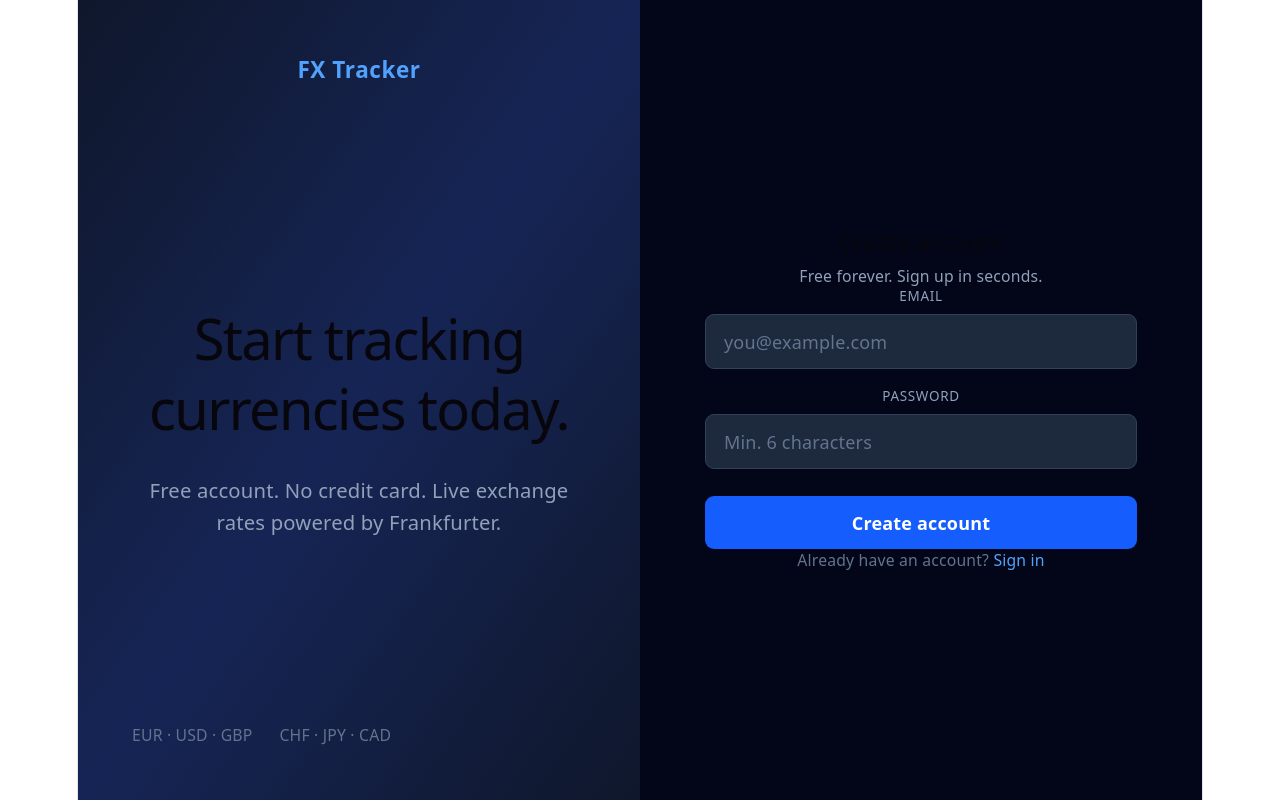
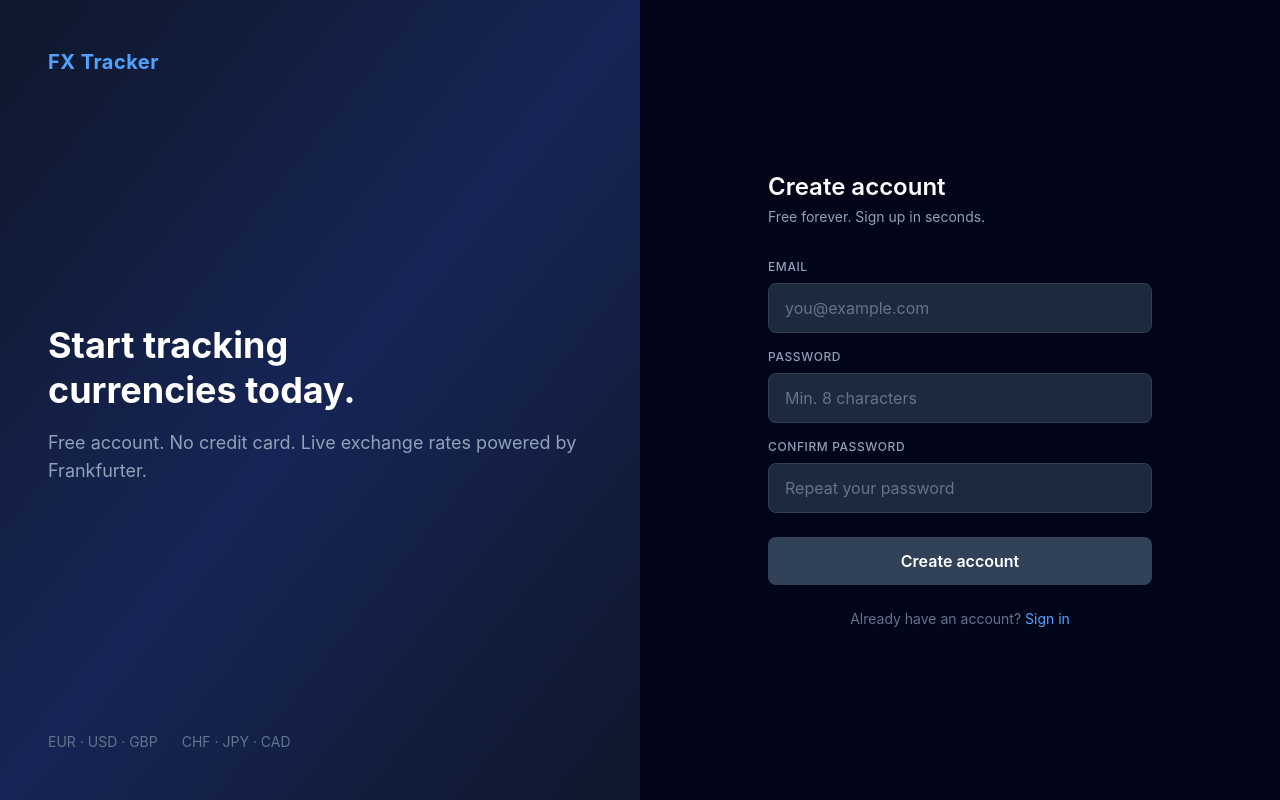
Before and after one commit to metisssi/finance-tracker, a React (Vite) app in the folder frontend/: page / in a window 1280 px wide. Both pictures are taken after a click on the element "Create one". Built offline with nearby package versions, Linux system fonts and the light colour scheme.

Commit message:
feat: strong password validation on register + repeat password field

```diff
--- a/frontend/src/index.css
+++ b/frontend/src/index.css
@@ -1,63 +1,11 @@
 @import "tailwindcss";
 
 :root {
-  --text: #6b6375;
-  --text-h: #08060d;
-  --bg: #fff;
-  --border: #e5e4e7;
-  --code-bg: #f4f3ec;
-  --accent: #aa3bff;
-  --accent-bg: rgba(170, 59, 255, 0.1);
-  --accent-border: rgba(170, 59, 255, 0.5);
-  --social-bg: rgba(244, 243, 236, 0.5);
-  --shadow:
-    rgba(0, 0, 0, 0.1) 0 10px 15px -3px, rgba(0, 0, 0, 0.05) 0 4px 6px -2px;
-
-  --sans: system-ui, 'Segoe UI', Roboto, sans-serif;
-  --heading: system-ui, 'Segoe UI', Roboto, sans-serif;
-  --mono: ui-monospace, Consolas, monospace;
-
-  font: 18px/145% var(--sans);
-  letter-spacing: 0.18px;
-  color-scheme: light dark;
-  color: var(--text);
-  background: var(--bg);
-  font-synthesis: none;
-  text-rendering: optimizeLegibility;
-  -webkit-font-smoothing: antialiased;
-  -moz-osx-font-smoothing: grayscale;
-
-  @media (max-width: 1024px) {
-    font-size: 16px;
-  }
-}
-
-@media (prefers-color-scheme: dark) {
-  :root {
-    --text: #9ca3af;
-    --text-h: #f3f4f6;
-    --bg: #16171d;
-    --border: #2e303a;
-    --code-bg: #1f2028;
-    --accent: #c084fc;
-    --accent-bg: rgba(192, 132, 252, 0.15);
-    --accent-border: rgba(192, 132, 252, 0.5);
-    --social-bg: rgba(47, 48, 58, 0.5);
-    --shadow:
-      rgba(0, 0, 0, 0.4) 0 10px 15px -3px, rgba(0, 0, 0, 0.25) 0 4px 6px -2px;
-  }
-
-  #social .button-icon {
-    filter: invert(1) brightness(2);
-  }
+  color-scheme: dark;
 }
 
 #root {
-  width: 1126px;
-  max-width: 100%;
-  margin: 0 auto;
-  text-align: center;
-  border-inline: 1px solid var(--border);
+  width: 100%;
   min-height: 100svh;
   display: flex;
   flex-direction: column;
@@ -67,47 +15,3 @@
 body {
   margin: 0;
 }
-
-h1,
-h2 {
-  font-family: var(--heading);
-  font-weight: 500;
-  color: var(--text-h);
-}
-
-h1 {
-  font-size: 56px;
-  letter-spacing: -1.68px;
-  margin: 32px 0;
-  @media (max-width: 1024px) {
-    font-size: 36px;
-    margin: 20px 0;
-  }
-}
-h2 {
-  font-size: 24px;
-  line-height: 118%;
-  letter-spacing: -0.24px;
-  margin: 0 0 8px;
-  @media (max-width: 1024px) {
-    font-size: 20px;
-  }
-}
-p {
-  margin: 0;
-}
-
-code,
-.counter {
-  font-family: var(--mono);
-  display: inline-flex;
-  border-radius: 4px;
-  color: var(--text-h);
-}
-
-code {
-  font-size: 15px;
-  line-height: 135%;
-  padding: 4px 8px;
-  background: var(--code-bg);
-}
--- a/frontend/src/pages/RegisterPage.tsx
+++ b/frontend/src/pages/RegisterPage.tsx
@@ -6,17 +6,38 @@ interface Props {
   onLoginClick: () => void;
 }
 
+// Password must be 8+ chars, have uppercase, lowercase, number, and symbol
+const validatePassword = (pwd: string) => {
+  const errors = [];
+  if (pwd.length < 8) errors.push("At least 8 characters");
+  if (!/[A-Z]/.test(pwd)) errors.push("One uppercase letter");
+  if (!/[a-z]/.test(pwd)) errors.push("One lowercase letter");
+  if (!/[0-9]/.test(pwd)) errors.push("One number");
+  if (!/[^A-Za-z0-9]/.test(pwd)) errors.push("One symbol (!@#$...)");
+  return errors;
+};
+
 const RegisterPage = ({ onRegister, onLoginClick }: Props) => {
   const [email, setEmail] = useState("");
   const [password, setPassword] = useState("");
+  const [confirm, setConfirm] = useState("");
   const [error, setError] = useState("");
   const [loading, setLoading] = useState(false);
 
+  const passwordErrors = validatePassword(password);
+  const strength = 5 - passwordErrors.length; // 0–5
+
+  const strengthLabel = ["", "Weak", "Weak", "Fair", "Good", "Strong"][strength];
+  const strengthColor = ["", "bg-red-500", "bg-red-400", "bg-yellow-400", "bg-blue-400", "bg-emerald-400"][strength];
+
   const handleSubmit = async (e: React.FormEvent) => {
     e.preventDefault();
-    // Basic client-side validation before hitting the server
-    if (password.length < 6) {
-      setError("Password must be at least 6 characters.");
+    if (passwordErrors.length > 0) {
+      setError("Password doesn't meet requirements.");
+      return;
+    }
+    if (password !== confirm) {
+      setError("Passwords don't match.");
       return;
     }
     setLoading(true);
@@ -80,23 +101,79 @@ const RegisterPage = ({ onRegister, onLoginClick }: Props) => {
                 className="w-full px-4 py-3 rounded-lg bg-slate-800 border border-slate-700 text-white placeholder-slate-500 focus:outline-none focus:border-blue-500 focus:ring-1 focus:ring-blue-500 transition"
               />
             </div>
+
             <div>
               <label className="text-slate-400 text-xs font-medium uppercase tracking-wider block mb-2">
                 Password
               </label>
               <input
                 type="password"
-                placeholder="Min. 6 characters"
+                placeholder="Min. 8 characters"
                 value={password}
                 onChange={(e) => setPassword(e.target.value)}
                 required
                 className="w-full px-4 py-3 rounded-lg bg-slate-800 border border-slate-700 text-white placeholder-slate-500 focus:outline-none focus:border-blue-500 focus:ring-1 focus:ring-blue-500 transition"
               />
+
+              {/* Strength bar — only shows once user starts typing */}
+              {password.length > 0 && (
+                <div className="mt-2">
+                  <div className="flex gap-1 mb-1">
+                    {[1,2,3,4,5].map((i) => (
+                      <div
+                        key={i}
+                        className={`h-1 flex-1 rounded-full transition-all ${i <= strength ? strengthColor : "bg-slate-700"}`}
+                      />
+                    ))}
+                  </div>
+                  <div className="flex justify-between items-start">
+                    <ul className="text-xs text-slate-500 space-y-0.5">
+                      {passwordErrors.map((e) => (
+                        <li key={e} className="flex items-center gap-1">
+                          <span className="text-red-500">✗</span> {e}
+                        </li>
+                      ))}
+                    </ul>
+                    {strength > 0 && (
+                      <span className="text-xs font-medium" style={{color: strength >= 4 ? '#34d399' : strength === 3 ? '#60a5fa' : '#f87171'}}>
+                        {strengthLabel}
+                      </span>
+                    )}
+                  </div>
+                </div>
+              )}
             </div>
+
+            <div>
+              <label className="text-slate-400 text-xs font-medium uppercase tracking-wider block mb-2">
+                Confirm Password
+              </label>
+              <input
+                type="password"
+                placeholder="Repeat your password"
+                value={confirm}
+                onChange={(e) => setConfirm(e.target.value)}
+                required
+                className={`w-full px-4 py-3 rounded-lg bg-slate-800 border text-white placeholder-slate-500 focus:outline-none focus:ring-1 transition
+                  ${confirm.length > 0 && confirm !== password
+                    ? "border-red-500 focus:border-red-500 focus:ring-red-500"
+                    : confirm.length > 0 && confirm === password
+                    ? "border-emerald-500 focus:border-emerald-500 focus:ring-emerald-500"
+                    : "border-slate-700 focus:border-blue-500 focus:ring-blue-500"
+                  }`}
+              />
+              {confirm.length > 0 && confirm !== password && (
+                <p className="text-red-400 text-xs mt-1">Passwords don't match</p>
+              )}
+              {confirm.length > 0 && confirm === password && (
+                <p className="text-emerald-400 text-xs mt-1">Passwords match ✓</p>
+              )}
+            </div>
+
             <button
               type="submit"
-              disabled={loading}
-              className="w-full py-3 bg-blue-600 hover:bg-blue-500 disabled:bg-blue-800 disabled:cursor-not-allowed text-white font-semibold rounded-lg transition mt-2"
+              disabled={loading || passwordErrors.length > 0 || password !== confirm}
+              className="w-full py-3 bg-blue-600 hover:bg-blue-500 disabled:bg-slate-700 disabled:cursor-not-allowed text-white font-semibold rounded-lg transition mt-2"
             >
               {loading ? "Creating account..." : "Create account"}
             </button>
```
Also changed, not shown: 1 other file (tests, documents, lock files or other folders).
